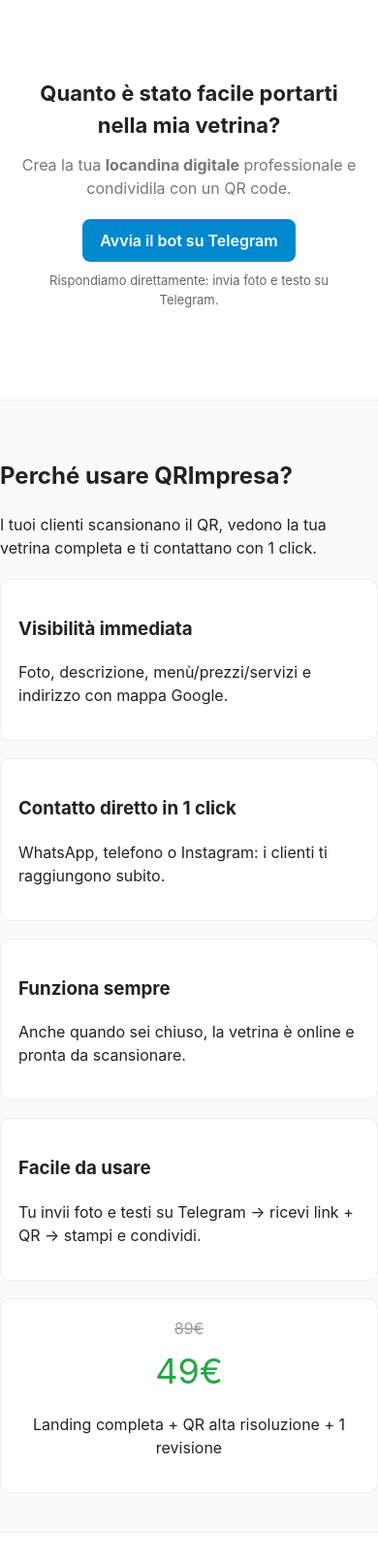
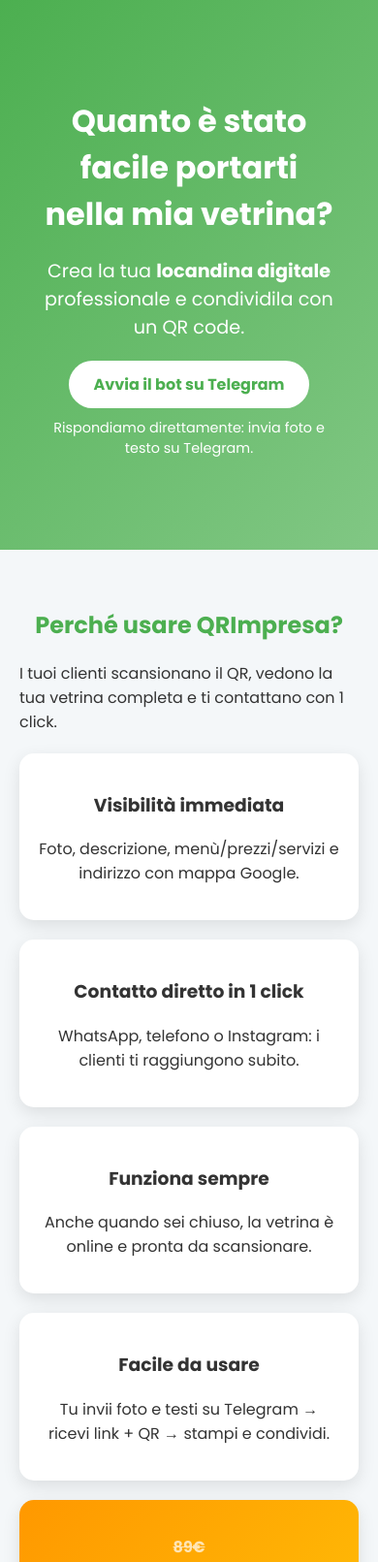
Before and after one commit to QRImpresa/QRImpresa, a plain HTML site: page web/index.html in a window 390 px wide. Shown: the top 1611 px of the page at 97% size. Drawn offline with Linux system fonts and the light colour scheme; files whose address does not match are found by name.

Commit message:
Refactor CSS for improved styling and layout

```diff
--- a/web/assets/css/style.css
+++ b/web/assets/css/style.css
@@ -1,40 +1,153 @@
-/* base */
-:root { --accent: #0088cc; --accent-dark: #0077b3; --success: #28a745; --bg: #fafafa; --muted: #777; }
-* { box-sizing: border-box; }
-body { margin:0; font-family: -apple-system, BlinkMacSystemFont, "Segoe UI", Roboto, "Helvetica Neue", Arial; color:#222; background:var(--bg); line-height:1.5; }
-.container { max-width:980px; margin:0 auto; padding:20px; }
+/* Font e colori generali */
+@import url('https://fonts.googleapis.com/css2?family=Poppins:wght@300;400;600;700&display=swap');
 
-/* header */
-.site-header { background:#fff; border-bottom:1px solid #eee; padding:60px 0; text-align:center; }
-.site-header h1 { margin:0 0 12px; font-size:28px; }
-.subtitle { margin:0 0 20px; font-size:16px; color:var(--muted); }
-.cta { background:var(--accent); color:#fff; padding:12px 26px; border-radius:8px; text-decoration:none; font-weight:600; display:inline-block; }
-.cta:hover { background:var(--accent-dark); }
-.note { margin-top:10px; color:#666; font-size:13px }
+body {
+    margin: 0;
+    font-family: 'Poppins', sans-serif;
+    background-color: #f4f7f9;
+    color: #333;
+}
 
-/* benefits */
-.benefits { padding:40px 0; }
-.benefits-grid { display:grid; grid-template-columns:repeat(auto-fit,minmax(220px,1fr)); gap:18px; margin-top:20px; }
-.card { background:#fff; padding:18px; border-radius:10px; border:1px solid #eee; }
-.price-card { text-align:center; }
-.price-card .old { text-decoration:line-through; color:#999; margin:0; }
-.price-card .new { font-size:36px; color:var(--success); margin:5px 0 0; }
+.container {
+    max-width: 1200px;
+    margin: 0 auto;
+    padding: 20px;
+}
 
-/* examples */
-.examples { padding:40px 0; background:#fff; border-top:1px solid #eee; border-bottom:1px solid #eee; }
-.examples-grid { display:grid; grid-template-columns:repeat(auto-fit,minmax(220px,1fr)); gap:18px; margin-top:20px; }
-.example { background:#fafafa; border-radius:10px; padding:14px; border:1px solid #ddd; text-align:center; }
-.example img { max-width:100%; height:auto; display:block; margin:0 auto 10px; }
+/* Header */
+.site-header {
+    background: linear-gradient(135deg, #4CAF50, #81C784);
+    color: white;
+    padding: 60px 20px;
+    text-align: center;
+}
 
-/* cta section */
-.cta { padding:40px 0; text-align:center; }
-.cta.big { display:inline-block; padding:16px 36px; font-size:18px; border-radius:10px; }
+.site-header h1 {
+    font-size: 2.5rem;
+    margin-bottom: 10px;
+}
 
-/* footer */
-.site-footer { padding:30px 0; text-align:center; color:var(--muted); font-size:13px; }
+.site-header .subtitle {
+    font-size: 1.2rem;
+    margin-bottom: 20px;
+}
 
-/* responsive tweaks */
-@media (max-width:600px) {
-  .site-header h1 { font-size:22px; }
-  .cta { padding:10px 18px; }
+.cta {
+    display: inline-block;
+    background-color: #fff;
+    color: #4CAF50;
+    font-weight: bold;
+    padding: 15px 30px;
+    border-radius: 30px;
+    text-decoration: none;
+    transition: all 0.3s ease;
 }
+
+.cta:hover {
+    background-color: #e8f5e9;
+    transform: scale(1.05);
+}
+
+.note {
+    font-size: 0.9rem;
+    margin-top: 10px;
+}
+
+/* Main sections */
+main h2 {
+    text-align: center;
+    margin: 40px 0 20px 0;
+    color: #4CAF50;
+}
+
+.benefits-grid, .examples-grid {
+    display: grid;
+    grid-template-columns: repeat(auto-fit, minmax(220px, 1fr));
+    gap: 20px;
+    margin-top: 20px;
+}
+
+/* Cards */
+.card, .example {
+    background: white;
+    border-radius: 15px;
+    box-shadow: 0 6px 18px rgba(0,0,0,0.1);
+    padding: 20px;
+    text-align: center;
+    transition: transform 0.3s ease, box-shadow 0.3s ease;
+}
+
+.card:hover, .example:hover {
+    transform: translateY(-5px);
+    box-shadow: 0 12px 24px rgba(0,0,0,0.15);
+}
+
+/* Price card */
+.price-card {
+    background: linear-gradient(135deg, #FF9800, #FFC107);
+    color: white;
+    font-weight: bold;
+}
+
+.price-card .old {
+    text-decoration: line-through;
+    opacity: 0.7;
+}
+
+.price-card .new {
+    font-size: 1.8rem;
+    margin: 5px 0;
+}
+
+/* Examples images */
+.examples img {
+    max-width: 100%;
+    margin-bottom: 15px;
+    border-radius: 10px;
+}
+
+/* CTA section */
+.cta.big {
+    display: inline-block;
+    background-color: #4CAF50;
+    color: white;
+    padding: 20px 40px;
+    font-size: 1.2rem;
+    border-radius: 40px;
+    text-decoration: none;
+    transition: all 0.3s ease;
+}
+
+.cta.big:hover {
+    background-color: #43a047;
+    transform: scale(1.05);
+}
+
+.cta.small {
+    font-size: 0.9rem;
+    color: #555;
+}
+
+/* Footer */
+.site-footer {
+    text-align: center;
+    padding: 20px;
+    background-color: #333;
+    color: white;
+}
+
+/* Responsive adjustments */
+@media (max-width: 768px) {
+    .site-header h1 {
+        font-size: 2rem;
+    }
+
+    .cta, .cta.big {
+        padding: 12px 25px;
+        font-size: 1rem;
+    }
+
+    .benefits-grid, .examples-grid {
+        grid-template-columns: 1fr;
+    }
+}
```
